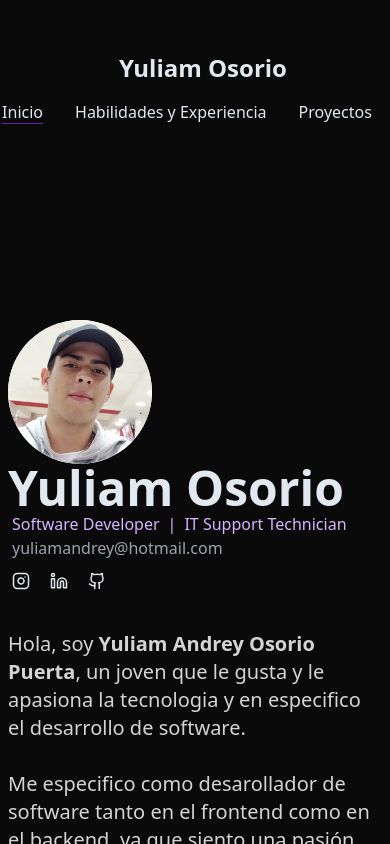
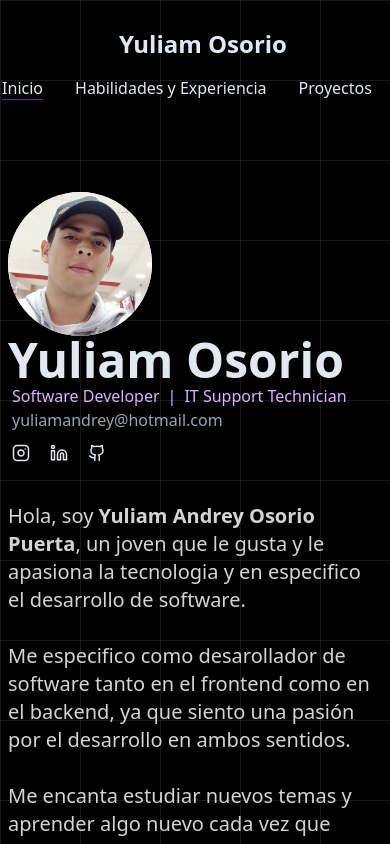
Before and after one commit to Osorio3408/Portafolio, a React (Vite) app: page / in a window 390 px wide. Shown: the top 844 px of the page. Built offline with nearby package versions, Linux system fonts and the light colour scheme.

Commit message:
se le cambio el fondo al proyecto

```diff
--- a/src/index.css
+++ b/src/index.css
@@ -1,3 +1,22 @@
 @tailwind base;
 @tailwind components;
 @tailwind utilities;
+
+.containerr {
+
+
+    background: #000000;
+    --gap: 5em;
+    --line: 1px;
+    --color: rgba(255, 255, 255, 0.2);
+
+    background-image: linear-gradient(-90deg,
+            transparent calc(var(--gap) - var(--line)),
+            var(--color) calc(var(--gap) - var(--line) + 1px),
+            var(--color) var(--gap)),
+        linear-gradient(0deg,
+            transparent calc(var(--gap) - var(--line)),
+            var(--color) calc(var(--gap) - var(--line) + 1px),
+            var(--color) var(--gap));
+    background-size: var(--gap) var(--gap);
+}
--- a/src/pages/home/Home.jsx
+++ b/src/pages/home/Home.jsx
@@ -10,8 +10,8 @@ export const Home = () => {
     downloadLink.click();
   };
   return (
-    <section className="min-h-screen bg-neutral-950 text-slate-200 flex flex-col items-center">
-      <header className="w-full h-44 max-w-4xl md:max-w-4xl xl:bg-transparent xl:max-w-6xl flex-col gap-y-4  md:mt-0 md:flex-row flex items-center justify-center md:justify-between fixed top-0 bg-neutral-950 z-50 ">
+    <section className="containerr min-h-screen bg-neutral-950 text-slate-200 flex flex-col items-center">
+      <header className="w-full h-32 max-w-4xl md:max-w-4xl xl:bg-transparent xl:max-w-6xl flex-col gap-y-4 md:mt-0 md:flex-row flex items-center justify-center md:justify-between fixed top-0 bg-transparent z-50 ">
         <h1 className="text-2xl font-semibold ml-4">Yuliam Osorio</h1>
         <ul className="flex gap-8 mr-4">
           <li>
@@ -35,9 +35,9 @@ export const Home = () => {
           </li>
         </ul>
       </header>
-      <div className="max-w-xl mt-64 h-full w-full space-y-20 py-16 px-2 md:pt-0 md:px-0 ">
+      <div className="max-w-2xl mt-32 md:mt-60 h-full w-full space-y-20 py-16 px-2 md:pt-0 md:px-0 ">
         <div className="hover:cursor-pointer">
-          <div className="w-36 h-36 rounded-full bg-white">
+          <div className="hover:cursor-default w-36 h-36 rounded-full bg-white">
             <img
               src="/osorio.webp"
               alt=""
--- a/src/pages/skills/Skills.jsx
+++ b/src/pages/skills/Skills.jsx
@@ -28,8 +28,8 @@ export const Skills = () => {
   const basicoSkills = skills.filter((skill) => skill.level === "Poco");
 
   return (
-    <section className="min-h-screen bg-neutral-950 text-slate-200 flex flex-col items-center">
-      <header className="w-full h-44 max-w-4xl md:max-w-4xl xl:bg-transparent xl:max-w-6xl flex-col gap-y-4  md:mt-0 md:flex-row flex items-center justify-center md:justify-between fixed top-0 bg-neutral-950 z-50 ">
+    <section className="containerr min-h-screen bg-neutral-950 text-slate-200 flex flex-col items-center">
+      <header className="w-full h-32 max-w-4xl md:max-w-4xl  xl:max-w-6xl flex-col gap-y-4 md:mt-0 md:flex-row flex items-center justify-center md:justify-between bg-transparent z-50">
         <h1 className="text-2xl font-semibold ml-4">Yuliam Osorio</h1>
         <ul className="flex gap-8 mr-4">
           <li>
@@ -53,7 +53,7 @@ export const Skills = () => {
           </li>
         </ul>
       </header>
-      <div className="max-w-3xl mt-64 w-full space-y-40 py-16 px-2 md:pt-0 md:px-1 ">
+      <div className="max-w-3xl mt-0 md:mt-20 h-full w-full space-y-20 py-16 px-2 md:pt-0 md:px-0 ">
         <div className="">
           <h2 className="text-5xl font-bold mb-12 text-white">
             Mis Habilidades
```
